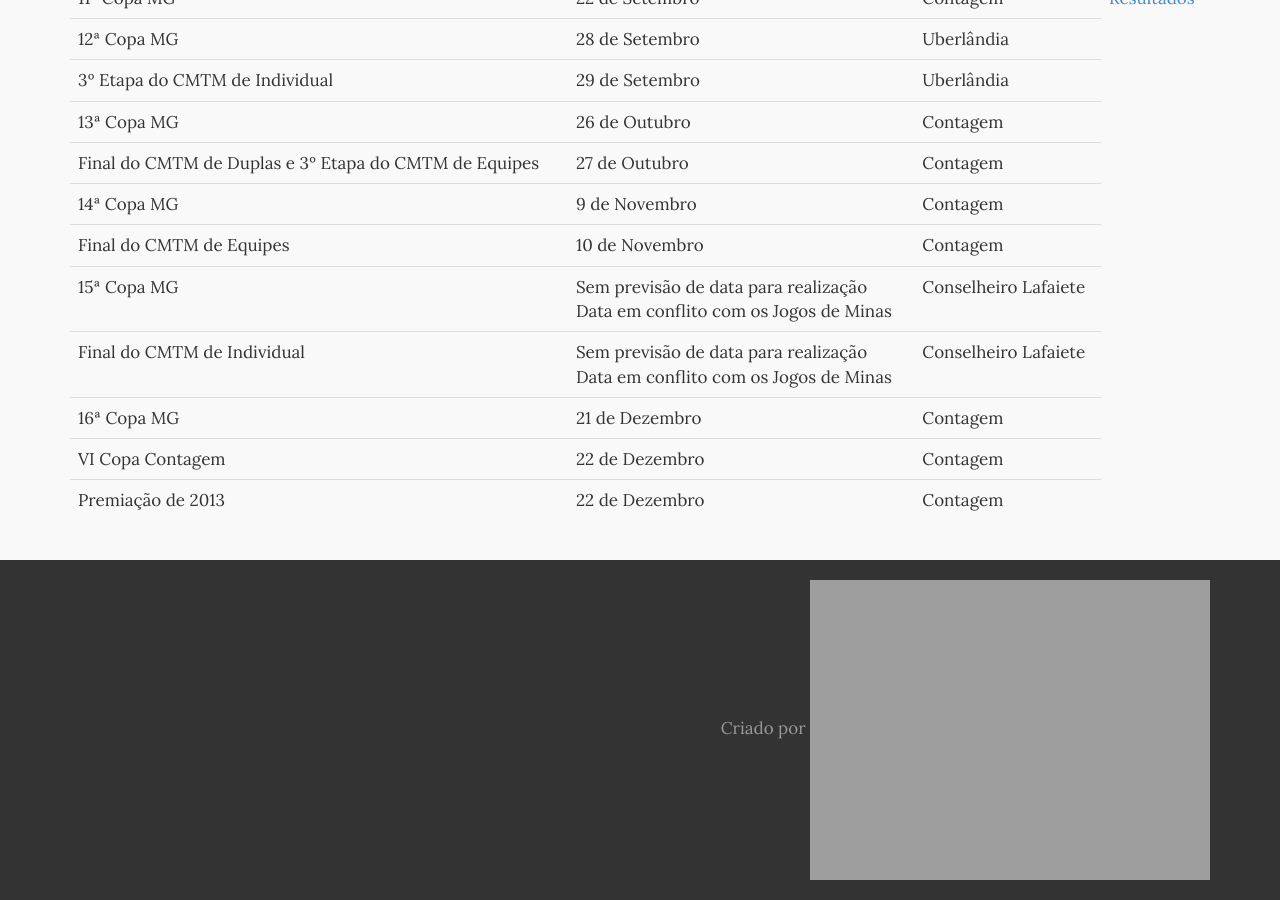
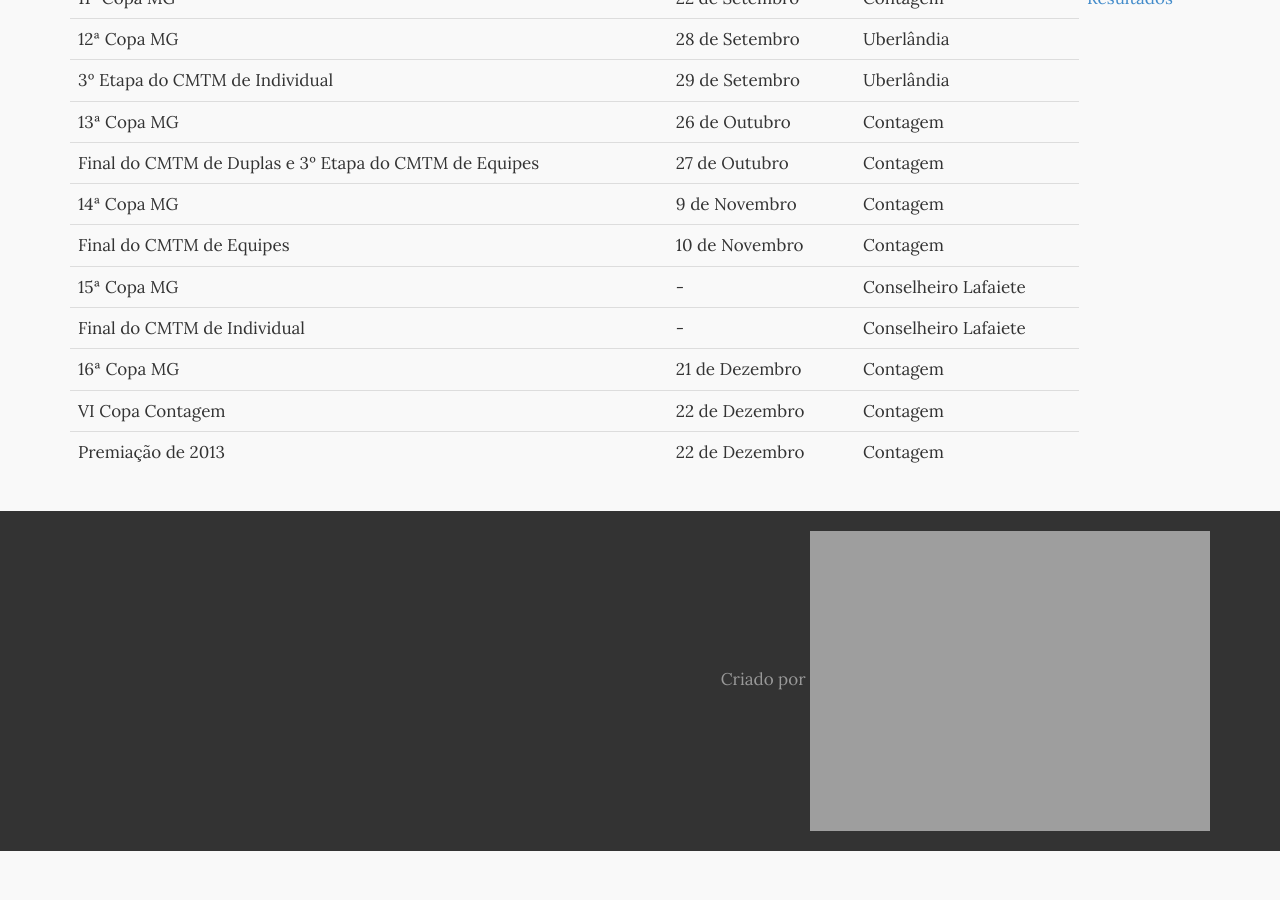
Before and after one commit to thiagokimo/fmtm, a Jekyll site: the page built from calendario.html, in a window 1280 px wide and 900 px high, scrolled down 1117 px. Built offline with Jekyll 4.4.1, drawn with Linux system fonts in a browser that asks for light colours; Markdown is read by kramdown in place of the engine named in the settings; after the commit the page ends 1968 px from its top, so only the background shows below that.

Commit message:
Changing date labels

```diff
--- a/calendario.html
+++ b/calendario.html
@@ -160,12 +160,12 @@ title: Calendário
     </tr>
     <tr>
       <td>15ª Copa MG</td>
-      <td>Sem previsão de data para realização<br/>Data em conflito com os Jogos de Minas</td>
+      <td>-</td>
       <td>Conselheiro Lafaiete</td>
     </tr>
     <tr>
       <td>Final do CMTM de Individual</td>
-      <td>Sem previsão de data para realização<br/>Data em conflito com os Jogos de Minas</td>
+      <td>-</td>
       <td>Conselheiro Lafaiete</td>
     </tr>
     <tr>
```
